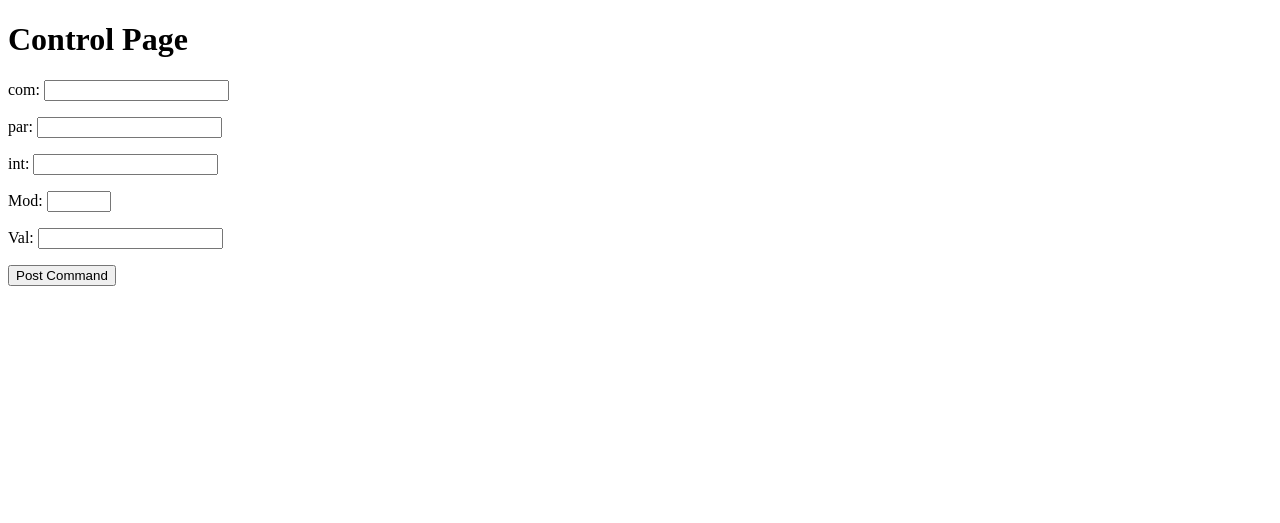
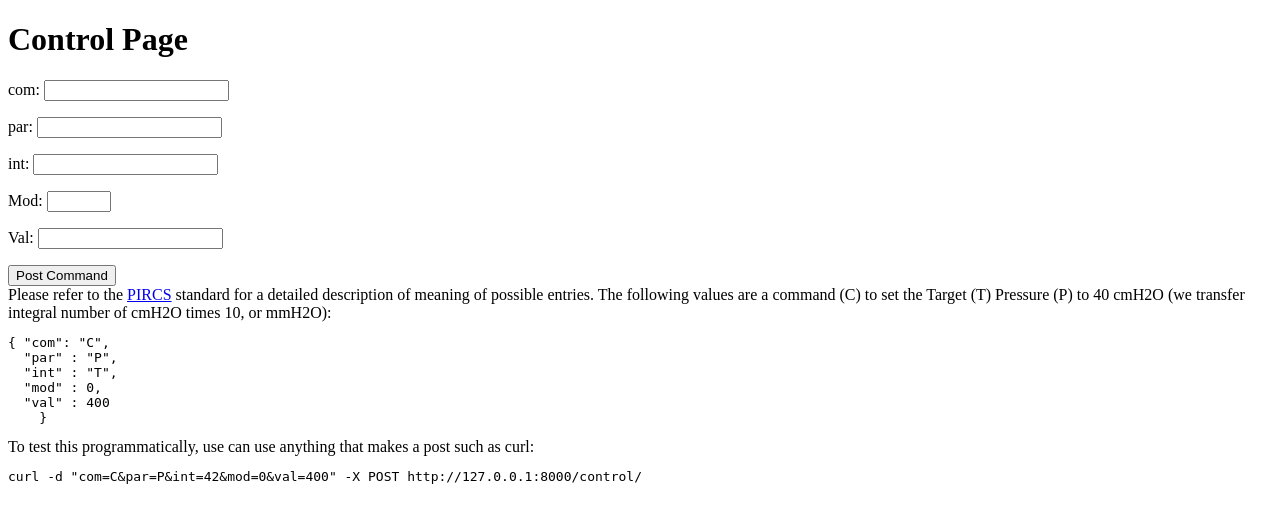
Before and after one commit to judithweng/VentOS-API, a Django app: page /control/ in a window 1280 px wide. Shown: the top 523 px of the page. Run offline with Django 3.2, Linux system fonts and the light colour scheme.

Commit message:
initial implementation of PIRCS support

```diff
--- a/main/templates/main/control.html
+++ b/main/templates/main/control.html
@@ -15,6 +15,22 @@
         {{form.as_p}}
         <button type="submit" , name="post">Post Command</button>
     </form>
+    Please refer to the <a href="https://github.com/PubInv/PIRCS-pubinv-respiration-control-standard/blob/master/PIRCS.md">PIRCS</a> standard for a detailed description of meaning of possible entries.
+
+    The following values are a command (C) to set the Target (T) Pressure (P) to 40 cmH2O (we transfer integral number of cmH2O times 10, or mmH2O):
+<pre>
+{ "com": "C",
+  "par" : "P",
+  "int" : "T",
+  "mod" : 0,
+  "val" : 400
+    }
+</pre>
+
+To test this programmatically, use can use anything that makes a post such as curl:
+<pre>
+curl -d "com=C&par=P&int=42&mod=0&val=400" -X POST http://127.0.0.1:8000/control/
+  </pre>
 </body>
 
 </html>
--- a/main/views.py
+++ b/main/views.py
@@ -4,26 +4,85 @@ from django.http import HttpResponse
 from django.core.serializers import serialize
 from .models import PIRCS
 from .forms import PostNewCommand
+from django.views.decorators.csrf import csrf_exempt, csrf_protect
+
+import time
+import sys
+import math
+import json
 
 # Create your views here.
 
+most_recent_data_return = time.time_ns() / 1000
+test_frequency_ms = 6000
+sample_rate_ms = 25
+MAX_SAMPLES = 1000
+PIP_pressure_cmH2O = 20
+FLOW_RATE_ml_min = 1300
+
+# This will be redone, but here I create a tiny
+# "settings" state that we can manipulate with the PIRCS
+# commands below, and the data response will depend on it.
+# This is just a "hello, world" implementation now
+def set_state_from_PIRCS(p):
+    global PIP_pressure_cmH2O
+    if (p.par == 'P' and p.int == 'T'):
+        PIP_pressure_cmH2O = int(p.val/10)
+        print("Set Pressure to:",file=sys.stderr)
+        print(PIP_pressure_cmH2O,file=sys.stderr)
+    else:
+        print
 
 def data(response, n):
+    global most_recent_data_return
+    global PIP_pressure_cmH2O
     # return the first n data in the database
     # TODO
     # this is returning PIRCS, what we want is actually to return PIRDS
 
-    data = PIRCS.objects.all()[:(n+1)]
-    data_json = serialize("json", data)
-
-    return HttpResponse(data_json, content_type="application/json")
+    ms = int(time.time_ns() / 1000000) # we want the time in ms
 
 
+# Now I will create a returned set of sine waves for testing
+# These will be "correct" in the since that they are tied to the epoch time.
+# For now I will just create a pressure and flow wave out of phase.
+# The pressure wave will be positive from 0 to 20cmH20.
+# The flow wave will be both negative and positive (as if we are flowing
+# out the same sensor we flowed in through)
+    pirds_samples = []
+    duration_ms = ms - most_recent_data_return
+    most_recent_data_return = ms
+
+    num_samples = int(min(duration_ms / sample_rate_ms, MAX_SAMPLES))
+    start_sample_ms = ms - (num_samples * sample_rate_ms)
+
+    for s in range(0,num_samples):
+        current_sample_ms = start_sample_ms + s * sample_rate_ms
+        p_mmH2O = int(PIP_pressure_cmH2O * 10 * math.sin(2 * math.pi * current_sample_ms / test_frequency_ms))
+        f = int(FLOW_RATE_ml_min * math.sin((2 * math.pi * (current_sample_ms + test_frequency_ms/2) / test_frequency_ms)))
+        p_pirds = { "event" : "M",
+                    "type" : "D",
+                    "loc" : "I",
+                    "num" : 0,
+                    'ms': current_sample_ms,
+                    'val': p_mmH2O}
+        f_pirds = { "event" : "M",
+                    "type" : "F",
+                    "loc" : "I",
+                    "num" : 0,
+                    'ms': current_sample_ms,
+                    'val': f}
+        pirds_samples.append(p_pirds)
+        pirds_samples.append(f_pirds)
+
+    json_object = json.dumps(pirds_samples, indent = 2)
+    return HttpResponse(json_object, content_type="application/json")
+
+@csrf_exempt
 def control(response):
     if response.method == "POST":
         form = PostNewCommand(response.POST)
         succeed = False
-
         if form.is_valid():
             com = form.cleaned_data["com"]
             par = form.cleaned_data["par"]
@@ -34,6 +93,11 @@ def control(response):
             p = PIRCS(com=com, par=par, int=int, mod=mod, val=val)
             p.save()
             succeed = True
+            set_state_from_PIRCS(p)
+        else:
+            print("Form Not Valid",file=sys.stderr)
+            print(form.errors,file=sys.stderr)
+
 
         data = PIRCS.objects.last()
 
```
Also changed, not shown: db.sqlite3.
